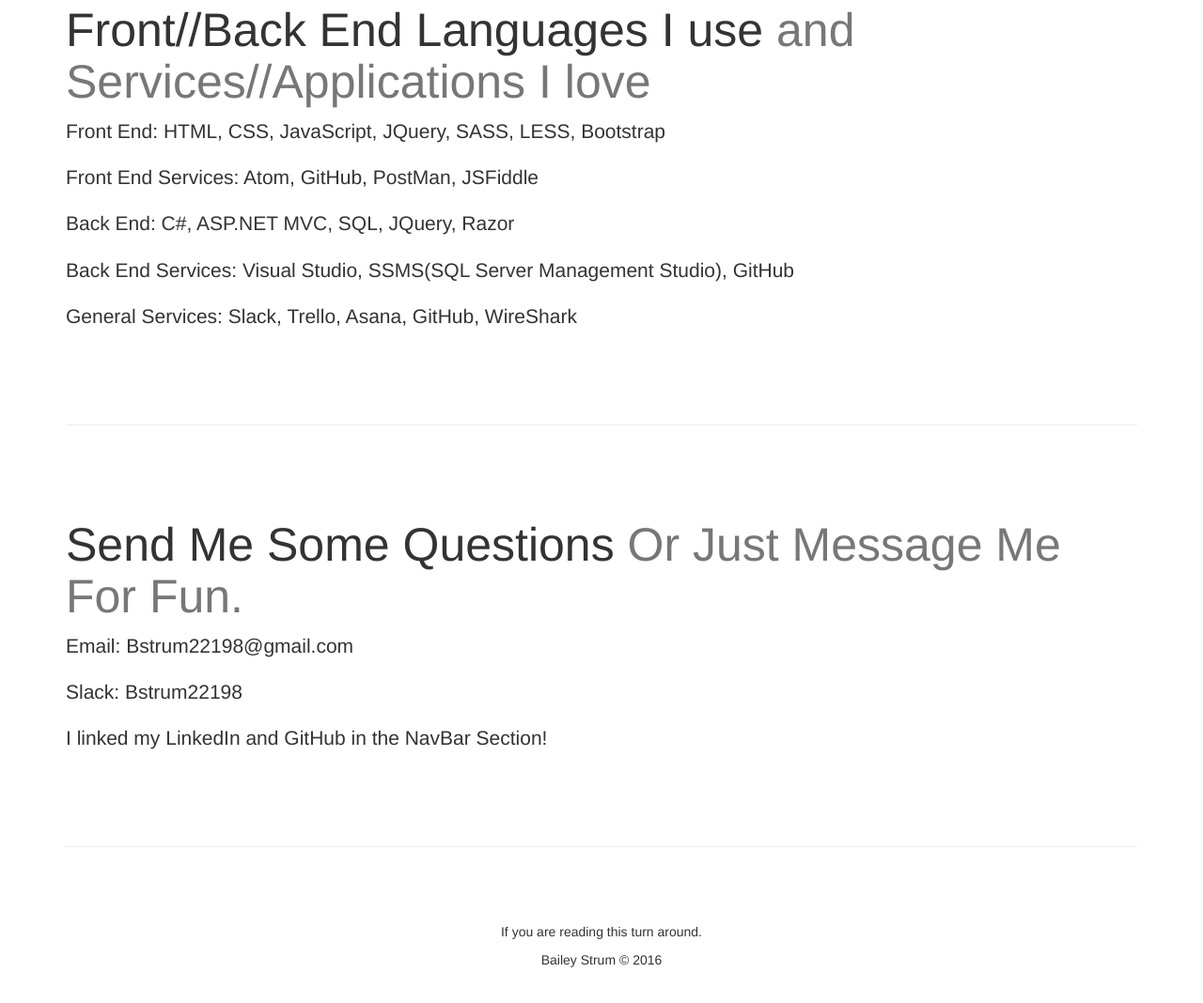
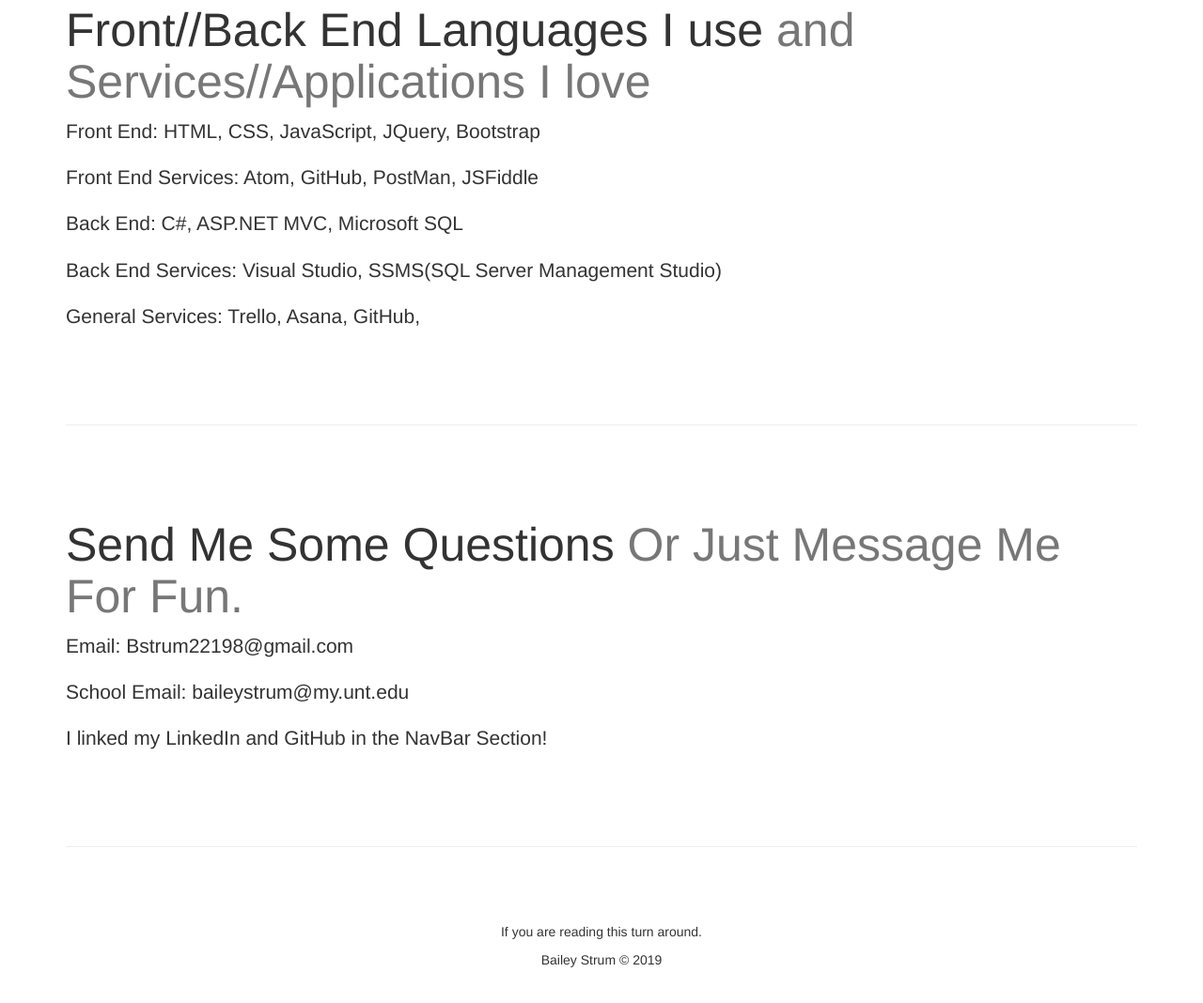
Before and after one commit to Rickmolt3/rickmolt3.github.io, a plain HTML site: page index.html in a window 1280 px wide. Shown: the part 1320-2388 px from the top of the page at 94% size. Drawn offline with Linux system fonts and the light colour scheme.

Commit message:
Update index.html
Text changes

```diff
--- a/index.html
+++ b/index.html
@@ -37,16 +37,6 @@
             <!-- Collect the nav links, forms, and other content for toggling -->
             <div class="collapse navbar-collapse" id="bs-example-navbar-collapse-1">
                 <ul class="nav navbar-nav">
-                  <!--  <li>
-                        <a href="#about">About</a>
-                    </li>
-                    <li>
-                        <a href="#services">Experience</a>
-                    </li>
-                    <li>
-                        <a href="#contact">Contact</a>
-                    </li>
-                  -->
                     <li>
                       <a href="https://www.linkedin.com/in/bailey-strum-14b502120">LinkedIn</a>
                     </li>
@@ -67,7 +57,7 @@
     <header class="header-image">
         <div class="headline">
             <div class="container">
-                <h1>Web // Backend Developer</h1>
+                <h1>Junior C, C++ Developer</h1>
             </div>
         </div>
     </header>
@@ -95,11 +85,11 @@
             <h2 class="featurette-heading">Front//Back End Languages I use
                 <span class="text-muted">and Services//Applications I love</span>
             </h2>
-            <p class="lead"><bold>Front End:</bold> HTML, CSS, JavaScript, JQuery, SASS, LESS, Bootstrap</p>
+            <p class="lead"><bold>Front End:</bold> HTML, CSS, JavaScript, JQuery, Bootstrap</p>
             <p class="lead"><bold>Front End Services:</bold> Atom, GitHub, PostMan, JSFiddle</p>
-            <p class="lead"><bold>Back End:</bold> C#, ASP.NET MVC, SQL, JQuery, Razor</p>
-            <p class="lead"><bold>Back End Services:</bold> Visual Studio, SSMS(SQL Server Management Studio), GitHub</p>
-            <p class="lead"><bold>General Services:</bold> Slack, Trello, Asana, GitHub, WireShark</p>
+            <p class="lead"><bold>Back End:</bold> C#, ASP.NET MVC, Microsoft SQL</p>
+            <p class="lead"><bold>Back End Services:</bold> Visual Studio, SSMS(SQL Server Management Studio)</p>
+            <p class="lead"><bold>General Services:</bold> Trello, Asana, GitHub, </p>
 
 
         </div>
@@ -112,7 +102,7 @@
                 <span class="text-muted">Or Just Message Me For Fun.</span>
             </h2>
             <p class="lead">Email: Bstrum22198@gmail.com</p>
-            <p class="lead">Slack: Bstrum22198</p>
+            <p class="lead">School Email: baileystrum@my.unt.edu</p>
             <p class="lead">I linked my LinkedIn and GitHub in the NavBar Section!</p>
 
 
@@ -125,7 +115,7 @@
             <div class="row">
                 <div class="col-lg-12">
                     <p>If you are reading this turn around.</p>
-                    <p>Bailey Strum &copy 2016</p>
+                    <p>Bailey Strum &copy 2019</p>
                 </div>
             </div>
         </footer>
```
